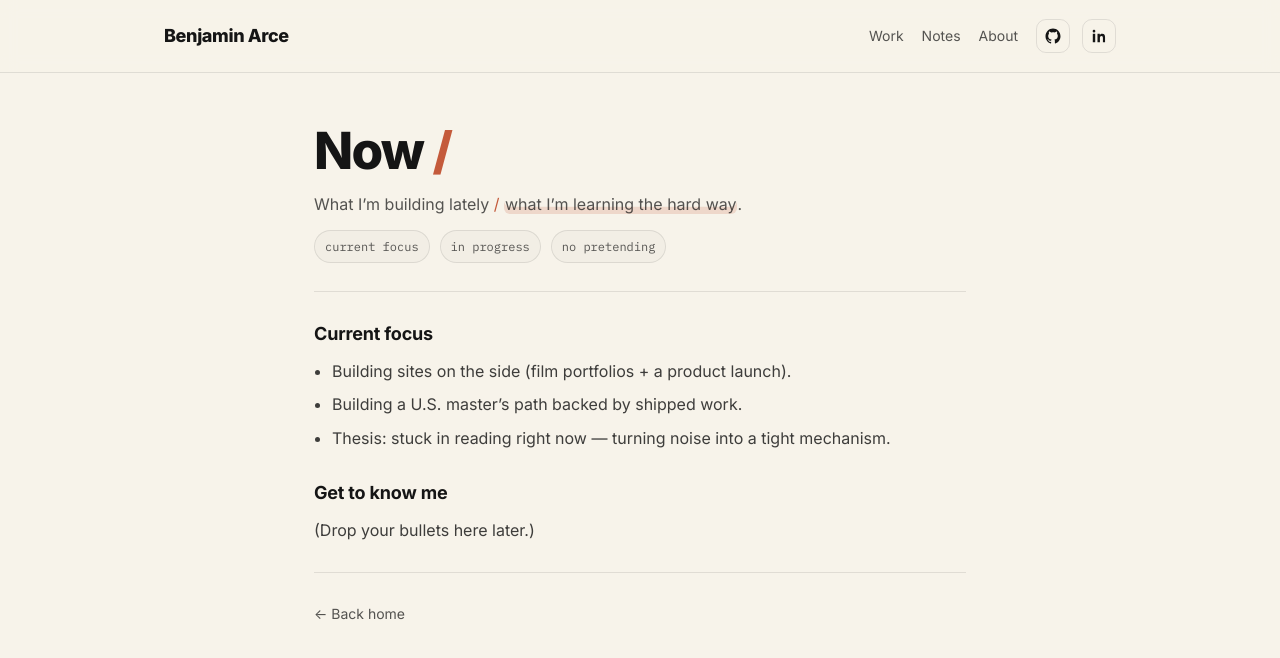
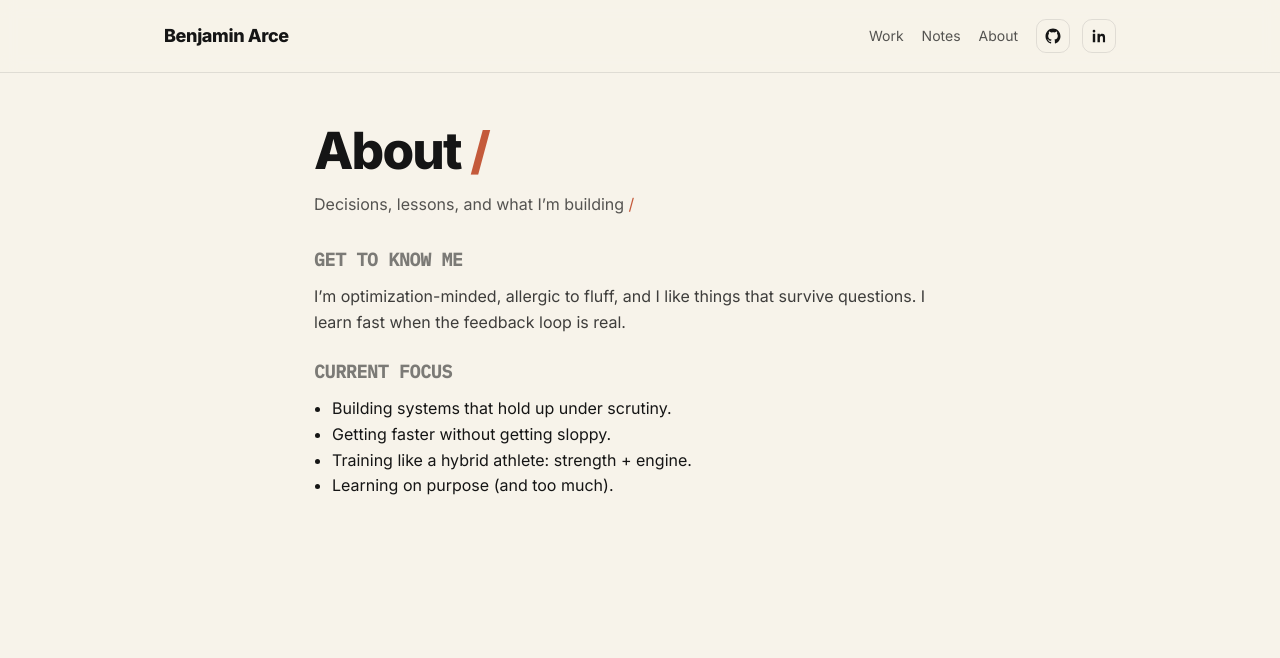
Before and after one commit to benjaminarce-cloud/arcev2-portfolio, a Next.js app: page /about in a window 1280 px wide. Shown: the top 658 px of the page. Built offline with nearby package versions, Linux system fonts and the light colour scheme.

Commit message:
Update page.tsx

```diff
--- a/src/app/about/page.tsx
+++ b/src/app/about/page.tsx
@@ -1,50 +1,38 @@
 // src/app/about/page.tsx
-import Link from "next/link";
+
+export const metadata = {
+  title: "About — Benjamin Arce",
+  description: "Decisions, lessons, and what I’m building.",
+};
 
 export default function AboutPage() {
   return (
     <div className="page">
       <div className="container-read">
         <h1 className="page-title">
-          Now <span className="accent">/</span>
+          About <span className="accent">/</span>
         </h1>
 
-        <p className="page-subtitle" style={{ maxWidth: 720 }}>
-          What I’m building lately <span className="accent">/</span>{" "}
-          <span className="emph">what I’m learning the hard way</span>.
+        <p className="page-subtitle">
+          Decisions, lessons, and what I’m building <span className="accent">/</span>
         </p>
 
-        {/* Accent row UNDER subtitle */}
-        <div style={{ display: "flex", flexWrap: "wrap", gap: 10, marginTop: 12, marginBottom: 18 }}>
-          <span className="pill">current focus</span>
-          <span className="pill">in progress</span>
-          <span className="pill">no pretending</span>
-        </div>
+        <div className="prose">
+          <h2 className="kicker">Get to know me</h2>
+          <p>
+            I’m optimization-minded, allergic to fluff, and I like things that
+            survive questions. I learn fast when the feedback loop is real.
+          </p>
 
-        <div className="prose">
-          <hr />
-
-          <h2>Current focus</h2>
-          <ul style={{ marginTop: 10, paddingLeft: 18 }}>
-            <li style={{ marginBottom: 8, color: "rgba(21, 21, 21, 0.82)" }}>
-              Building sites on the side (film portfolios + a product launch).
-            </li>
-            <li style={{ marginBottom: 8, color: "rgba(21, 21, 21, 0.82)" }}>
-              Building a U.S. master’s path backed by shipped work.
-            </li>
-            <li style={{ marginBottom: 8, color: "rgba(21, 21, 21, 0.82)" }}>
-              Thesis: stuck in reading right now — turning noise into a tight mechanism.
-            </li>
+          <h2 className="kicker" style={{ marginTop: 22 }}>
+            Current focus
+          </h2>
+          <ul style={{ margin: "10px 0 0", paddingLeft: 18 }}>
+            <li>Building systems that hold up under scrutiny.</li>
+            <li>Getting faster without getting sloppy.</li>
+            <li>Training like a hybrid athlete: strength + engine.</li>
+            <li>Learning on purpose (and too much).</li>
           </ul>
-
-          <h2>Get to know me</h2>
-          <p style={{ color: "rgba(21, 21, 21, 0.82)" }}>(Drop your bullets here later.)</p>
-
-          <hr />
-
-          <Link href="/" className="nav-link">
-            ← Back home
-          </Link>
         </div>
       </div>
     </div>
```
